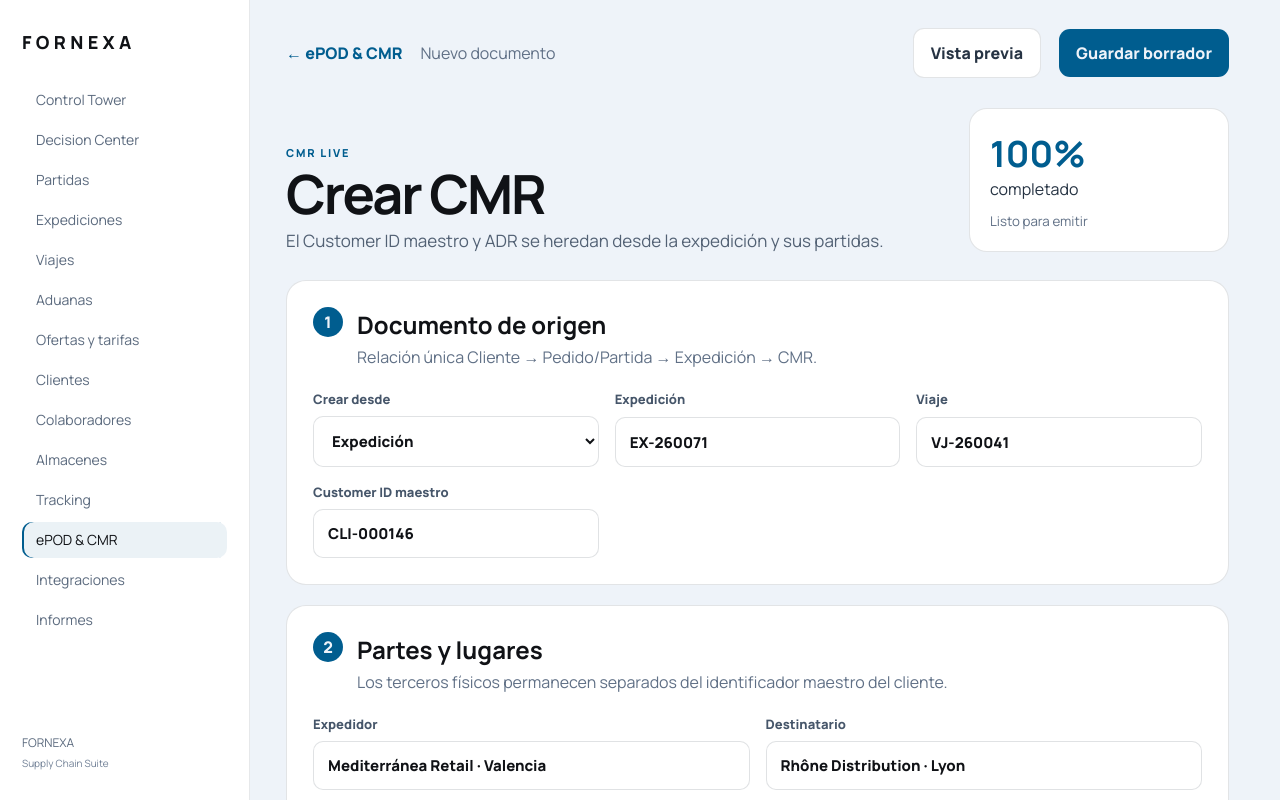
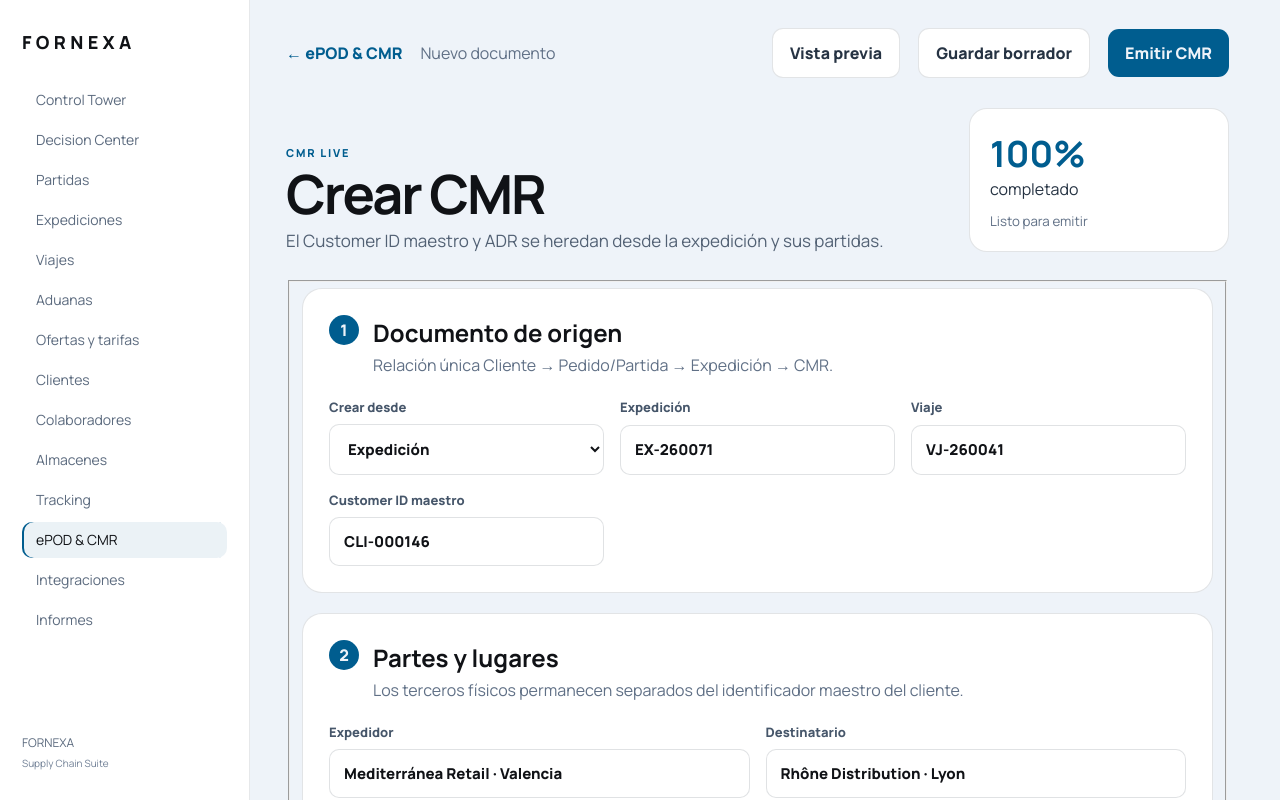
Before and after one commit to fragonh2-boop/Fornexa, a Next.js app: page /dashboard/epod-cmr/nuevo in a window 1280 px wide. Shown: the top 800 px of the page. Built offline with nearby package versions, Linux system fonts and the light colour scheme.

Commit message:
Update app/dashboard/epod-cmr/nuevo/page.tsx

```diff
--- a/app/dashboard/epod-cmr/nuevo/page.tsx
+++ b/app/dashboard/epod-cmr/nuevo/page.tsx
@@ -11,15 +11,18 @@ type FormState = {
 };
 type StoredPartida={id:string;customerId?:string;codigoCliente?:string;cliente?:string;remitente?:string;destinatario?:string;origen?:string;destino?:string;bultos?:string;peso?:string;volumen?:string;adr?:string;adrRegime?:string;unNumber?:string;adrClass?:string;packingGroup?:string;tunnelCode?:string;adrDescription?:string};
 type StoredExpedicion={id:string;customerIds?:string[];partidas?:string[];viajeId?:string};
+type IssuedCmr={id:string;cmrNumber:string;cmrKey:string;status:string;issuedAt:string;detailUrl:string;qrUrl:string;qrPayload:string};
+type AuditEvent={id:string;event_type:string;occurred_at:string;payload?:Record<string,unknown>};
 
 const initial:FormState={source:"expedicion",expedicion:"EX-260071",viaje:"VJ-260041",customerIds:["CLI-000146"],expedidor:"Mediterránea Retail · Valencia",destinatario:"Rhône Distribution · Lyon",carga:"REC-001 · Valencia",entrega:"ENT-014 · Lyon",transportista:"Velocity Transinternacional, S.L.",matricula:"1234 LBC",remolque:"R-9876 BCD",mercancia:"Componentes de automoción",bultos:"10",embalaje:"Palet EUR",peso:"5840",volumen:"18,40",instrucciones:"No apilable · Avisar antes de entregar",adr:"S",adrRegime:"1.1.3.6",unNumber:"UN 1263",adrClass:"3",packingGroup:"II",tunnelCode:"D/E",adrDescription:"PINTURA, 3, II"};
 
 export default function NuevoCmrPage(){
- const [form,setForm]=useState(initial),[saved,setSaved]=useState(false),[inheritance,setInheritance]=useState("");
+ const [form,setForm]=useState(initial),[notice,setNotice]=useState(""),[inheritance,setInheritance]=useState(""),[issuing,setIssuing]=useState(false);
+ const [issued,setIssued]=useState<IssuedCmr|null>(null),[showQr,setShowQr]=useState(false),[audit,setAudit]=useState<AuditEvent[]|null>(null);
  const missing=useMemo(()=>[!form.customerIds.length&&"Customer ID",!form.expedidor&&"Expedidor",!form.destinatario&&"Destinatario",!form.carga&&"Lugar de carga",!form.entrega&&"Lugar de entrega",!form.transportista&&"Transportista",!form.mercancia&&"Mercancía",!form.peso&&"Peso bruto",form.adr==="S"&&!form.adrRegime&&"Régimen ADR"].filter(Boolean) as string[],[form]);
- const completeness=Math.round(((9-missing.length)/9)*100);
- function set<K extends keyof FormState>(key:K,value:FormState[K]){setForm(current=>({...current,[key]:value}));setSaved(false)}
- function inheritFromExpedition(expeditionId:string){try{
+ const completeness=Math.round(((9-missing.length)/9)*100),locked=Boolean(issued);
+ function set<K extends keyof FormState>(key:K,value:FormState[K]){if(locked)return;setForm(current=>({...current,[key]:value}));setNotice("")}
+ function inheritFromExpedition(expeditionId:string){if(locked)return;try{
   const expediciones=JSON.parse(localStorage.getItem("fornexa-expediciones")||"[]") as StoredExpedicion[];
   const partidas=JSON.parse(localStorage.getItem("fornexa-partidas")||"[]") as StoredPartida[];
   const expedition=expediciones.find(x=>x.id===expeditionId);if(!expedition?.partidas?.length){setInheritance("");return}
@@ -30,15 +33,38 @@ export default function NuevoCmrPage(){
   setInheritance(`Customer ID heredado: ${customerIds.join(", ")}.${adrLines.length?` ADR heredado de ${first.id}.`:" Sin partidas ADR declaradas."}`);
  }catch{setInheritance("")}}
  useEffect(()=>{inheritFromExpedition(form.expedicion)},[]);
- function save(){if(missing.length)return;try{const raw=localStorage.getItem("fornexa-cmr-documents");const current=raw?JSON.parse(raw):[];const document={id:`CMR-${Date.now().toString().slice(-6)}`,...form,status:"Borrador",createdAt:new Date().toISOString()};localStorage.setItem("fornexa-cmr-documents",JSON.stringify([document,...(Array.isArray(current)?current:[])]));setSaved(true)}catch{setSaved(true)}}
+
+ function saveDraft(){try{const current=JSON.parse(localStorage.getItem("fornexa-cmr-documents")||"[]");const document={id:`BORRADOR-${Date.now()}`,...form,status:"Borrador",createdAt:new Date().toISOString()};localStorage.setItem("fornexa-cmr-documents",JSON.stringify([document,...(Array.isArray(current)?current:[])]));setNotice("CMR guardado como borrador local.")}catch{setNotice("No se pudo guardar el borrador en este navegador.")}}
+ async function emit(){
+  if(missing.length||issuing||issued)return;
+  if(!window.confirm("Se validará el documento, se asignará el número definitivo y los campos principales quedarán bloqueados. ¿Emitir CMR?"))return;
+  setIssuing(true);setNotice("");
+  try{
+   const response=await fetch("/api/cmr",{method:"POST",headers:{"Content-Type":"application/json"},body:JSON.stringify(form)});
+   const result=await response.json();if(!response.ok)throw new Error(result.error||"No se pudo emitir el CMR.");
+   setIssued(result);setNotice(`${result.cmrNumber} emitido. La CMR Key y el QR ya están disponibles.`);
+   const current=JSON.parse(localStorage.getItem("fornexa-cmr-documents")||"[]");
+   localStorage.setItem("fornexa-cmr-documents",JSON.stringify([{id:result.cmrNumber,...form,status:"Emitido",cmrKey:result.cmrKey,createdAt:result.issuedAt},...(Array.isArray(current)?current:[])]));
+  }catch(error){setNotice(error instanceof Error?error.message:"No se pudo emitir el CMR.")}finally{setIssuing(false)}
+ }
+ async function shareQr(){if(!issued)return;setShowQr(true);try{if(navigator.share)await navigator.share({title:issued.cmrNumber,text:`CMR Key: ${issued.cmrKey}`,url:issued.qrPayload});else{await navigator.clipboard.writeText(`${issued.cmrNumber} · ${issued.cmrKey} · ${issued.qrPayload}`);setNotice("Enlace y CMR Key copiados al portapapeles.")}}catch{/* El usuario puede cerrar el diálogo nativo. */}}
+ async function sendEmail(){if(!issued)return;const to=window.prompt("Dirección de email destinataria");if(!to)return;setNotice("Enviando CMR…");try{const response=await fetch(`/api/cmr/${encodeURIComponent(issued.cmrNumber)}/email`,{method:"POST",headers:{"Content-Type":"application/json"},body:JSON.stringify({to,key:issued.cmrKey})});const result=await response.json();if(!response.ok)throw new Error(result.error||"No se pudo enviar.");setNotice(`CMR enviado a ${to}.`)}catch(error){setNotice(error instanceof Error?error.message:"No se pudo enviar el CMR.")}}
+ async function openAudit(){if(!issued)return;try{const response=await fetch(`/api/cmr/${encodeURIComponent(issued.cmrNumber)}`,{headers:{"x-fornexa-key":issued.cmrKey}});const result=await response.json();if(!response.ok)throw new Error(result.error);setAudit(result.events||[])}catch{setNotice("No se pudo cargar la auditoría.")}}
+
  return <main className={styles.page}>
-  <header className={styles.topbar}><div><Link href="/dashboard/epod-cmr">← ePOD & CMR</Link><span>Nuevo documento</span></div><div className={styles.actions}><button className={styles.secondary}>Vista previa</button><button onClick={save} disabled={missing.length>0}>Guardar borrador</button></div></header>
-  <section className={styles.hero}><div><p>CMR LIVE</p><h1>Crear CMR</h1><span>El Customer ID maestro y ADR se heredan desde la expedición y sus partidas.</span></div><aside><strong>{completeness}%</strong><span>completado</span>{missing.length?<small>Falta: {missing.join(", ")}</small>:<small>Listo para emitir</small>}</aside></section>
-  {saved&&<div className={styles.notice}>CMR guardado como borrador con trazabilidad de Customer ID y ADR.</div>}{inheritance&&<div className={styles.notice}>{inheritance}</div>}
-  <section className={styles.card}><div className={styles.sectionTitle}><span>1</span><div><h2>Documento de origen</h2><p>Relación única Cliente → Pedido/Partida → Expedición → CMR.</p></div></div><div className={styles.grid3}><label>Crear desde<select value={form.source} onChange={e=>set("source",e.target.value)}><option value="expedicion">Expedición</option><option value="viaje">Viaje</option></select></label><label>Expedición<input value={form.expedicion} onChange={e=>{const value=e.target.value;set("expedicion",value);inheritFromExpedition(value)}}/></label><label>Viaje<input value={form.viaje} onChange={e=>set("viaje",e.target.value)}/></label><label>Customer ID maestro<input value={form.customerIds.join(", ")} readOnly/></label></div></section>
-  <section className={styles.card}><div className={styles.sectionTitle}><span>2</span><div><h2>Partes y lugares</h2><p>Los terceros físicos permanecen separados del identificador maestro del cliente.</p></div></div><div className={styles.grid2}><label>Expedidor<input value={form.expedidor} onChange={e=>set("expedidor",e.target.value)}/></label><label>Destinatario<input value={form.destinatario} onChange={e=>set("destinatario",e.target.value)}/></label><label>Lugar de carga<input value={form.carga} onChange={e=>set("carga",e.target.value)}/></label><label>Lugar de entrega<input value={form.entrega} onChange={e=>set("entrega",e.target.value)}/></label></div></section>
-  <section className={styles.card}><div className={styles.sectionTitle}><span>3</span><div><h2>Transporte</h2><p>Datos procedentes del viaje.</p></div></div><div className={styles.grid3}><label>Transportista<input value={form.transportista} onChange={e=>set("transportista",e.target.value)}/></label><label>Matrícula tractor<input value={form.matricula} onChange={e=>set("matricula",e.target.value)}/></label><label>Matrícula remolque<input value={form.remolque} onChange={e=>set("remolque",e.target.value)}/></label></div></section>
-  <section className={styles.card}><div className={styles.sectionTitle}><span>4</span><div><h2>Mercancía</h2><p>Datos agregados desde las partidas de la expedición.</p></div></div><div className={styles.grid3}><label>Descripción<input value={form.mercancia} onChange={e=>set("mercancia",e.target.value)}/></label><label>Número de bultos<input value={form.bultos} onChange={e=>set("bultos",e.target.value)}/></label><label>Embalaje<input value={form.embalaje} onChange={e=>set("embalaje",e.target.value)}/></label><label>Peso bruto (kg)<input value={form.peso} onChange={e=>set("peso",e.target.value)}/></label><label>Volumen (m³)<input value={form.volumen} onChange={e=>set("volumen",e.target.value)}/></label><label>Instrucciones<input value={form.instrucciones} onChange={e=>set("instrucciones",e.target.value)}/></label></div></section>
-  <section className={styles.card}><div className={styles.sectionTitle}><span>5</span><div><h2>ADR</h2><p>Información heredada automáticamente de las partidas.</p></div></div><div className={styles.grid3}><label>ADR<input value={form.adr||"Sin declarar"} readOnly/></label><label>Régimen<input value={form.adrRegime||"—"} readOnly/></label><label>Número ONU<input value={form.unNumber||"—"} readOnly/></label><label>Clase<input value={form.adrClass||"—"} readOnly/></label><label>Grupo embalaje<input value={form.packingGroup||"—"} readOnly/></label><label>Código túnel<input value={form.tunnelCode||"—"} readOnly/></label><label>Designación ADR<input value={form.adrDescription||"—"} readOnly/></label></div></section>
+  <header className={styles.topbar}><div><Link href="/dashboard/epod-cmr">← ePOD & CMR</Link><span>{issued?`${issued.cmrNumber} · Emitido`:"Nuevo documento"}</span></div><div className={styles.actions}>
+   {!issued?<><button className={styles.secondary} onClick={()=>window.print()}>Vista previa</button><button className={styles.secondary} onClick={saveDraft}>Guardar borrador</button><button className={styles.primary} onClick={emit} disabled={missing.length>0||issuing}>{issuing?"Emitiendo…":"Emitir CMR"}</button></>:<><button onClick={()=>window.open(`${issued.detailUrl}?print=1`,"_blank","noopener")}>Descargar PDF</button><button className={styles.secondary} onClick={shareQr}>Compartir QR</button><button className={styles.secondary} onClick={sendEmail}>Enviar email</button><button className={styles.secondary} onClick={openAudit}>Ver auditoría</button></>}
+  </div></header>
+  <section className={styles.hero}><div><p>CMR LIVE</p><h1>{issued?issued.cmrNumber:"Crear CMR"}</h1><span>{issued?"Documento definitivo emitido y sincronizado con FORNEXA Driver.":"El Customer ID maestro y ADR se heredan desde la expedición y sus partidas."}</span></div><aside><strong>{completeness}%</strong><span>{issued?"emitido":"completado"}</span>{issued?<small>CMR Key: <b>{issued.cmrKey}</b><br/>Campos principales bloqueados</small>:missing.length?<small>Falta: {missing.join(", ")}</small>:<small>Listo para emitir</small>}</aside></section>
+  {notice&&<div className={styles.notice}>{notice}</div>}{inheritance&&<div className={styles.notice}>{inheritance}</div>}
+  <fieldset className={styles.lockable} disabled={locked}>
+   <section className={styles.card}><div className={styles.sectionTitle}><span>1</span><div><h2>Documento de origen</h2><p>Relación única Cliente → Pedido/Partida → Expedición → CMR.</p></div></div><div className={styles.grid3}><label>Crear desde<select value={form.source} onChange={e=>set("source",e.target.value)}><option value="expedicion">Expedición</option><option value="viaje">Viaje</option></select></label><label>Expedición<input value={form.expedicion} onChange={e=>{const value=e.target.value;set("expedicion",value);inheritFromExpedition(value)}}/></label><label>Viaje<input value={form.viaje} onChange={e=>set("viaje",e.target.value)}/></label><label>Customer ID maestro<input value={form.customerIds.join(", ")} readOnly/></label></div></section>
+   <section className={styles.card}><div className={styles.sectionTitle}><span>2</span><div><h2>Partes y lugares</h2><p>Los terceros físicos permanecen separados del identificador maestro del cliente.</p></div></div><div className={styles.grid2}><label>Expedidor<input value={form.expedidor} onChange={e=>set("expedidor",e.target.value)}/></label><label>Destinatario<input value={form.destinatario} onChange={e=>set("destinatario",e.target.value)}/></label><label>Lugar de carga<input value={form.carga} onChange={e=>set("carga",e.target.value)}/></label><label>Lugar de entrega<input value={form.entrega} onChange={e=>set("entrega",e.target.value)}/></label></div></section>
+   <section className={styles.card}><div className={styles.sectionTitle}><span>3</span><div><h2>Transporte</h2><p>Datos procedentes del viaje.</p></div></div><div className={styles.grid3}><label>Transportista<input value={form.transportista} onChange={e=>set("transportista",e.target.value)}/></label><label>Matrícula tractor<input value={form.matricula} onChange={e=>set("matricula",e.target.value)}/></label><label>Matrícula remolque<input value={form.remolque} onChange={e=>set("remolque",e.target.value)}/></label></div></section>
+   <section className={styles.card}><div className={styles.sectionTitle}><span>4</span><div><h2>Mercancía</h2><p>Datos agregados desde las partidas de la expedición.</p></div></div><div className={styles.grid3}><label>Descripción<input value={form.mercancia} onChange={e=>set("mercancia",e.target.value)}/></label><label>Número de bultos<input value={form.bultos} onChange={e=>set("bultos",e.target.value)}/></label><label>Embalaje<input value={form.embalaje} onChange={e=>set("embalaje",e.target.value)}/></label><label>Peso bruto (kg)<input value={form.peso} onChange={e=>set("peso",e.target.value)}/></label><label>Volumen (m³)<input value={form.volumen} onChange={e=>set("volumen",e.target.value)}/></label><label>Instrucciones<input value={form.instrucciones} onChange={e=>set("instrucciones",e.target.value)}/></label></div></section>
+   <section className={styles.card}><div className={styles.sectionTitle}><span>5</span><div><h2>ADR</h2><p>Información heredada automáticamente de las partidas.</p></div></div><div className={styles.grid3}><label>ADR<input value={form.adr||"Sin declarar"} readOnly/></label><label>Régimen<input value={form.adrRegime||"—"} readOnly/></label><label>Número ONU<input value={form.unNumber||"—"} readOnly/></label><label>Clase<input value={form.adrClass||"—"} readOnly/></label><label>Grupo embalaje<input value={form.packingGroup||"—"} readOnly/></label><label>Código túnel<input value={form.tunnelCode||"—"} readOnly/></label><label>Designación ADR<input value={form.adrDescription||"—"} readOnly/></label></div></section>
+  </fieldset>
+  {showQr&&issued&&<div className={styles.modalBackdrop} role="presentation" onClick={()=>setShowQr(false)}><section className={styles.modal} role="dialog" aria-modal="true" onClick={event=>event.stopPropagation()}><button className={styles.close} onClick={()=>setShowQr(false)}>×</button><p>FORNEXA DRIVER</p><h2>{issued.cmrNumber}</h2><img src={issued.qrUrl} alt={`QR de ${issued.cmrNumber}`}/><strong>{issued.cmrKey}</strong><small>Escanea el QR o introduce la CMR Key en la aplicación Android.</small></section></div>}
+  {audit&&<div className={styles.modalBackdrop} role="presentation" onClick={()=>setAudit(null)}><section className={`${styles.modal} ${styles.audit}`} role="dialog" aria-modal="true" onClick={event=>event.stopPropagation()}><button className={styles.close} onClick={()=>setAudit(null)}>×</button><p>TRAZABILIDAD</p><h2>Histórico del CMR</h2>{audit.length?audit.map(event=><article key={event.id}><strong>{event.event_type.replaceAll("_"," ")}</strong><span>{new Date(event.occurred_at).toLocaleString("es-ES")}</span></article>):<small>Sin eventos registrados.</small>}</section></div>}
  </main>
 }
```
